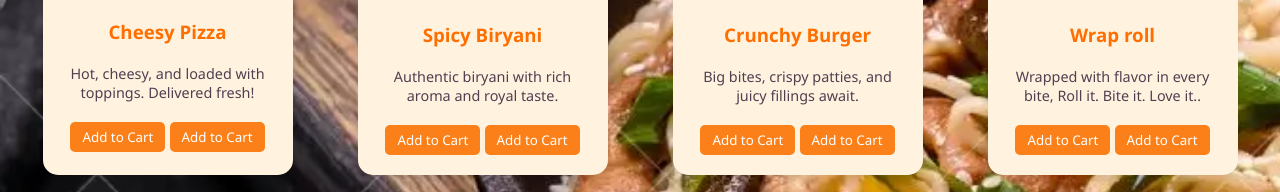
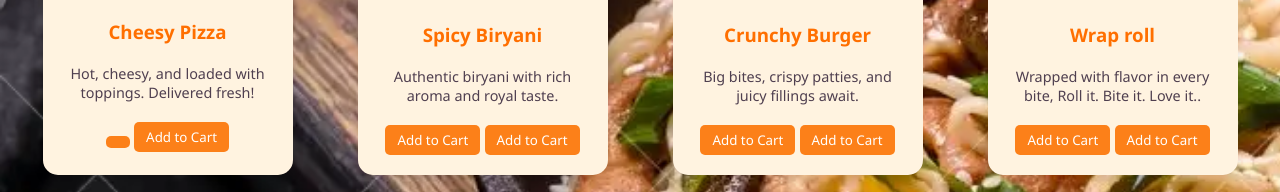
Before and after one commit to riyaprajapati568/the-swiggy, a plain HTML site: page index.html in a window 1280 px wide. Shown: the part 872-1064 px from the top of the page. Drawn offline with Linux system fonts and the light colour scheme; files whose address does not match are found by name.

Commit message:
Update index.html

```diff
--- a/index.html
+++ b/index.html
@@ -34,7 +34,7 @@
             <img src="p1.png" alt="Pizza">
             <h3>Cheesy Pizza</h3>
             <p>Hot, cheesy, and loaded with toppings. Delivered fresh!</p>
-             <button class="cart-btn">Add to Cart</button>
+             <button class="cart-btn"></button>
         </div>
         <div class="food-item">
             <span class="fav">♡</span>
```
